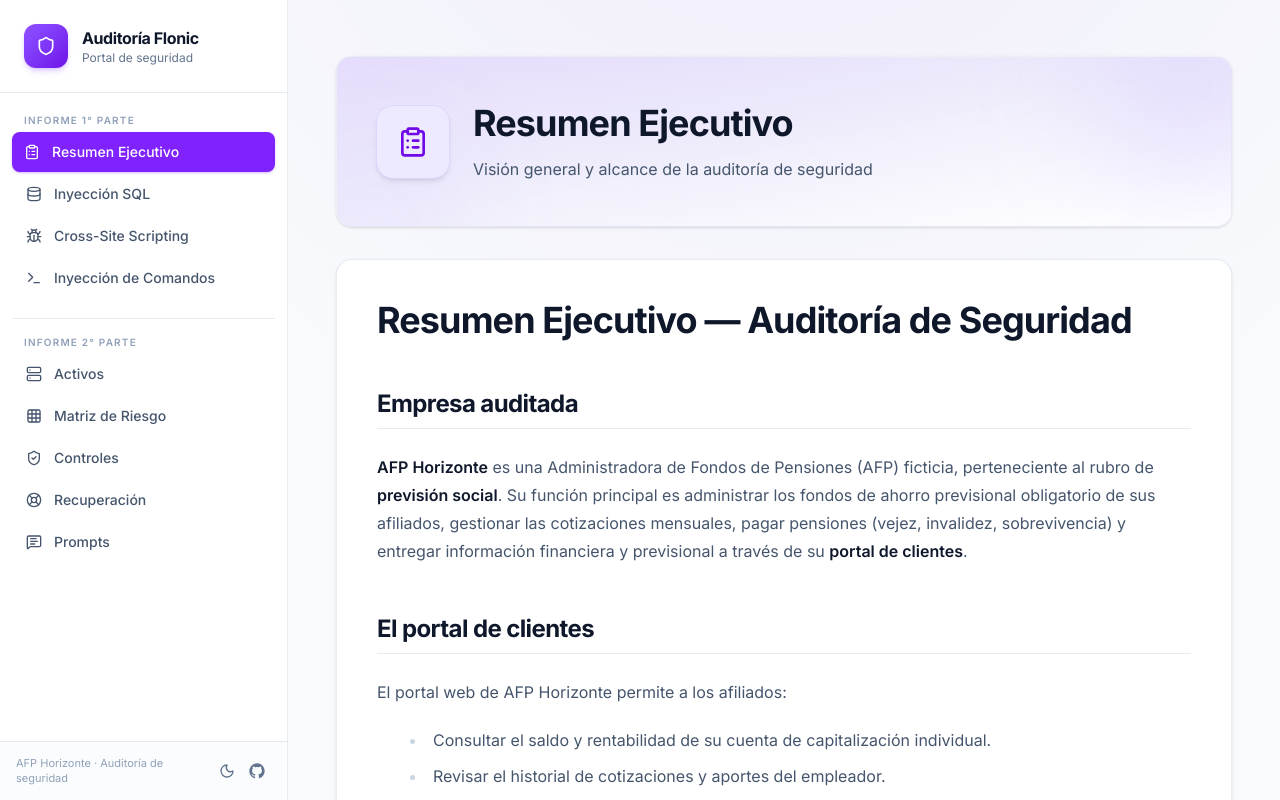
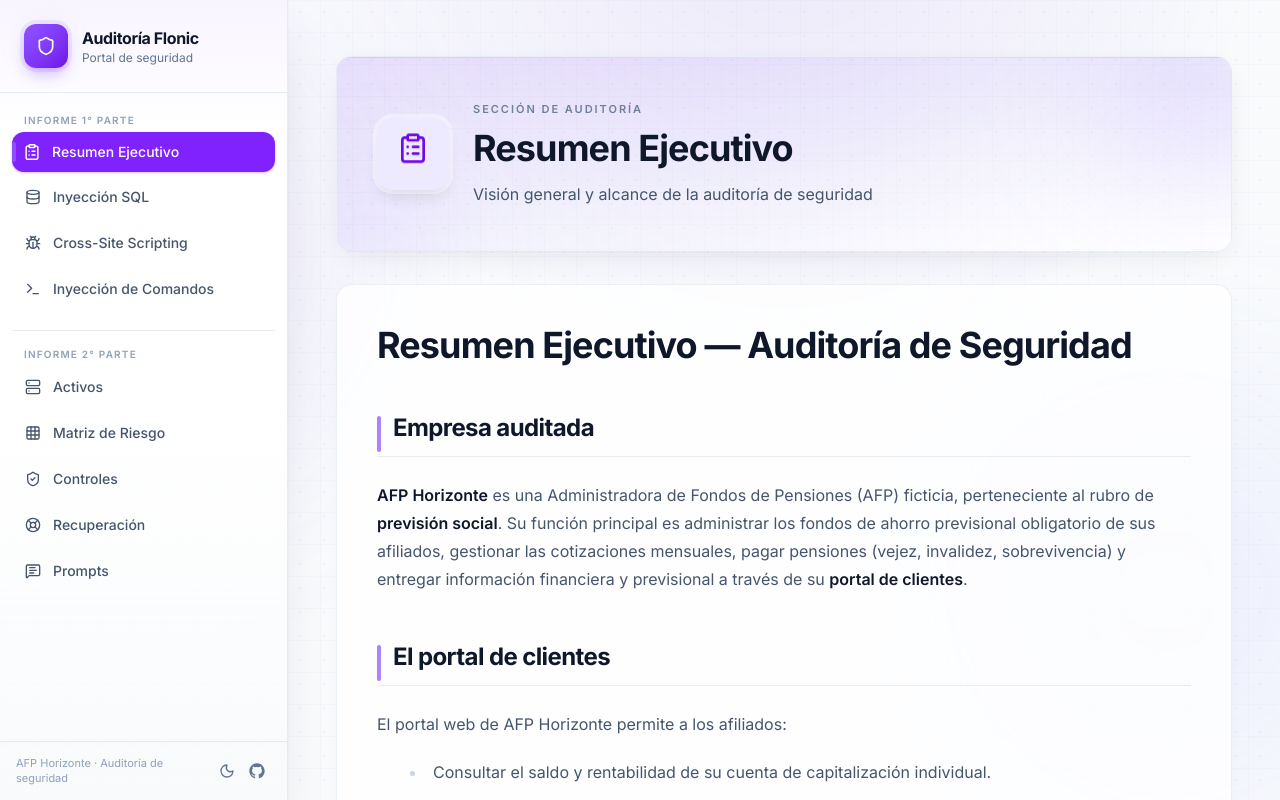
Before and after one commit to nicofloresm1-cell/auditoria_flonic, a React (Vite) app: page / in a window 1280 px wide. Shown: the top 800 px of the page. Built offline with nearby package versions, Linux system fonts and the light colour scheme.

Commit message:
se agregaron micro-interacciones a la pagina web, transiciones de color subes, sombras, barra de color y logo de pulso en la barra de navegacion

```diff
--- a/src/App.jsx
+++ b/src/App.jsx
@@ -32,16 +32,37 @@ function App() {
   }, [activePageId]);
 
   return (
-    <div className="flex min-h-screen flex-col bg-slate-50 text-slate-800 dark:bg-slate-950 dark:text-slate-100 lg:flex-row">
+    <div className="relative flex min-h-screen flex-col overflow-x-hidden bg-slate-50 text-slate-800 dark:bg-slate-950 dark:text-slate-100 lg:flex-row">
+      <div
+        className="pointer-events-none fixed inset-0 bg-grid-pattern opacity-60 dark:opacity-40"
+        aria-hidden="true"
+      />
+      <div
+        className="pointer-events-none fixed inset-0 hidden bg-dot-pattern opacity-50 sm:block"
+        aria-hidden="true"
+      />
+      <div
+        className="pointer-events-none fixed -left-32 top-0 hidden h-[320px] w-[320px] rounded-full bg-violet-400/10 blur-[100px] sm:block sm:h-[480px] sm:w-[480px] dark:bg-violet-600/15"
+        aria-hidden="true"
+      />
+      <div
+        className="pointer-events-none fixed -right-24 bottom-0 hidden h-[280px] w-[280px] rounded-full bg-indigo-400/8 blur-[90px] sm:block sm:h-[420px] sm:w-[420px] dark:bg-indigo-500/12"
+        aria-hidden="true"
+      />
+
       <Navigation activePageId={activePageId} onNavigate={setActivePageId} />
 
-      <main className="relative flex-1 overflow-x-hidden">
+      <main className="relative min-w-0 flex-1 overflow-x-hidden lg:ml-72">
         <div
-          className="pointer-events-none absolute inset-0 bg-[radial-gradient(ellipse_80%_50%_at_50%_-20%,rgba(124,58,237,0.08),transparent)] dark:bg-[radial-gradient(ellipse_80%_50%_at_50%_-20%,rgba(124,58,237,0.12),transparent)]"
+          className="pointer-events-none absolute inset-0 bg-[radial-gradient(ellipse_90%_60%_at_50%_-10%,rgba(124,58,237,0.1),transparent_55%)] dark:bg-[radial-gradient(ellipse_90%_60%_at_50%_-10%,rgba(124,58,237,0.16),transparent_55%)]"
           aria-hidden="true"
         />
         <div className="relative mx-auto w-full max-w-5xl px-4 py-8 sm:px-8 sm:py-10 lg:px-12 lg:py-14">
-          {ActivePage && <ActivePage />}
+          {ActivePage && (
+            <div key={activePageId} className="animate-page-enter">
+              <ActivePage />
+            </div>
+          )}
         </div>
       </main>
     </div>
--- a/src/components/layout/Navigation.jsx
+++ b/src/components/layout/Navigation.jsx
@@ -1,4 +1,4 @@
-import { useState } from "react";
+import { useState, useEffect } from "react";
 import { ACCENT_STYLES, PAGES } from "../../config/pages";
 import PageIcon from "../shared/PageIcon";
 import { Menu, Shield, X } from "lucide-react";
@@ -15,6 +15,13 @@ function GithubIcon({ className }) {
 export default function Navigation({ activePageId, onNavigate }) {
   const [mobileOpen, setMobileOpen] = useState(false);
 
+  useEffect(() => {
+    document.body.style.overflow = mobileOpen ? "hidden" : "";
+    return () => {
+      document.body.style.overflow = "";
+    };
+  }, [mobileOpen]);
+
   const handleNavigate = (pageId) => {
     onNavigate(pageId);
     setMobileOpen(false);
@@ -25,10 +32,10 @@ export default function Navigation({ activePageId, onNavigate }) {
     const styles = ACCENT_STYLES[accent];
 
     if (isActive) {
-      return `relative flex w-full items-center gap-3 rounded-lg px-3 py-2.5 text-sm font-medium transition-all duration-200 ${styles.active}`;
+      return `group relative flex w-full items-center gap-3 overflow-hidden rounded-xl px-3 py-2.5 text-sm font-medium shadow-sm transition-all duration-300 ${styles.active}`;
     }
 
-    return "relative flex w-full items-center gap-3 rounded-lg border-l-2 border-transparent px-3 py-2.5 text-sm font-medium text-slate-600 transition-all duration-200 hover:bg-white/80 hover:text-slate-900 dark:text-slate-400 dark:hover:bg-slate-800/60 dark:hover:text-slate-100";
+    return "group relative flex w-full items-center gap-3 rounded-xl border border-transparent px-3 py-2.5 text-sm font-medium text-slate-600 transition-all duration-300 hover:translate-x-0.5 hover:border-slate-200/80 hover:bg-white/90 hover:text-slate-900 hover:shadow-sm dark:text-slate-400 dark:hover:border-slate-700/60 dark:hover:bg-slate-800/70 dark:hover:text-slate-100";
   };
 
   const navItems = PAGES.map((page) => (
@@ -51,7 +58,16 @@ export default function Navigation({ activePageId, onNavigate }) {
         className={navLinkClass(page.id, page.accent)}
         aria-current={activePageId === page.id ? "page" : undefined}
       >
-        <PageIcon pageId={page.id} className="h-4 w-4 shrink-0" />
+        {activePageId === page.id && (
+          <span
+            className={`nav-active-bar ${ACCENT_STYLES[page.accent]?.activeBar ?? "bg-violet-500"}`}
+            aria-hidden="true"
+          />
+        )}
+        <PageIcon
+          pageId={page.id}
+          className={`h-4 w-4 shrink-0 transition-transform duration-300 ${activePageId === page.id ? "scale-110" : "group-hover:scale-110"}`}
+        />
         <span className="truncate">{page.title}</span>
       </button>
     </li>
@@ -59,9 +75,9 @@ export default function Navigation({ activePageId, onNavigate }) {
 
   return (
     <>
-      <div className="sticky top-0 z-40 flex items-center justify-between border-b border-slate-200/80 bg-white/90 px-4 py-3 shadow-sm backdrop-blur-xl dark:border-slate-700/80 dark:bg-slate-900/90 lg:hidden">
+      <div className="sticky top-0 z-40 flex items-center justify-between border-b border-slate-200/80 bg-white/85 px-4 py-3 shadow-[0_4px_24px_-12px_rgb(15_23_42/0.12)] backdrop-blur-xl dark:border-slate-700/80 dark:bg-slate-900/85 lg:hidden">
         <div className="flex items-center gap-2.5">
-          <div className="flex h-8 w-8 items-center justify-center rounded-lg bg-violet-100 text-violet-700 dark:bg-violet-900/50 dark:text-violet-300">
+          <div className="flex h-8 w-8 items-center justify-center rounded-lg bg-gradient-to-br from-violet-500 to-violet-700 text-white shadow-md shadow-violet-500/25">
             <Shield className="h-4 w-4" aria-hidden="true" />
           </div>
           <span className="text-sm font-semibold tracking-tight text-slate-900 dark:text-white">
@@ -94,37 +110,49 @@ export default function Navigation({ activePageId, onNavigate }) {
       )}
 
       <aside
-        className={`fixed inset-y-0 left-0 z-50 flex w-72 flex-col border-r border-slate-200/80 bg-white shadow-2xl shadow-slate-900/10 transition-transform duration-300 ease-out dark:border-slate-700/80 dark:bg-slate-900 dark:shadow-black/30 lg:sticky lg:top-0 lg:h-screen lg:translate-x-0 lg:shadow-none ${
-          mobileOpen ? "translate-x-0" : "-translate-x-full"
+        className={`fixed inset-y-0 left-0 z-50 flex h-svh w-[min(18rem,calc(100vw-1rem))] max-w-[85vw] flex-col border-r border-slate-200/80 bg-gradient-to-b from-white via-white to-slate-50/80 shadow-2xl shadow-slate-900/10 transition-transform duration-300 ease-out dark:border-slate-700/80 dark:from-slate-900 dark:via-slate-900 dark:to-slate-950/90 dark:shadow-black/30 lg:w-72 lg:max-w-none ${
+          mobileOpen ? "translate-x-0" : "-translate-x-full lg:translate-x-0"
         }`}
       >
-        <div className="hidden border-b border-slate-200/80 px-6 py-6 dark:border-slate-700/80 lg:block">
-          <div className="flex items-center gap-3.5">
-            <div className="flex h-11 w-11 items-center justify-center rounded-xl bg-gradient-to-br from-violet-500 to-violet-700 text-white shadow-md shadow-violet-500/25">
-              <Shield className="h-5 w-5" aria-hidden="true" />
+        <div className="pointer-events-none absolute inset-x-0 top-0 h-32 bg-gradient-to-b from-violet-500/[0.06] to-transparent dark:from-violet-500/10" aria-hidden="true" />
+
+        <div className="relative shrink-0 border-b border-slate-200/80 px-4 py-4 dark:border-slate-700/80 sm:px-6 sm:py-5 lg:px-6 lg:py-6">
+          <div className="flex items-center gap-3 sm:gap-3.5">
+            <div className="relative flex h-10 w-10 shrink-0 items-center justify-center rounded-xl bg-gradient-to-br from-violet-500 to-violet-700 text-white shadow-lg shadow-violet-500/30 ring-4 ring-violet-500/10 transition-transform duration-500 hover:scale-105 sm:h-11 sm:w-11">
+              <div className="absolute inset-0 animate-pulse-glow rounded-xl bg-violet-400/20 blur-md" aria-hidden="true" />
+              <Shield className="relative h-4 w-4 sm:h-5 sm:w-5" aria-hidden="true" />
             </div>
 
-            <div className="text-left">
-              <p className="text-base font-bold tracking-tight text-slate-900 dark:text-white">
+            <div className="min-w-0 text-left">
+              <p className="truncate text-sm font-bold tracking-tight text-slate-900 dark:text-white sm:text-base">
                 Auditoría Flonic
               </p>
-              <p className="text-xs text-slate-500 dark:text-slate-400">
+              <p className="text-[11px] text-slate-500 dark:text-slate-400 sm:text-xs">
                 Portal de seguridad
               </p>
             </div>
+
+            <button
+              type="button"
+              onClick={() => setMobileOpen(false)}
+              className="ml-auto rounded-lg p-2 text-slate-500 transition-colors hover:bg-slate-100 dark:text-slate-400 dark:hover:bg-slate-800 lg:hidden"
+              aria-label="Cerrar menú"
+            >
+              <X className="h-5 w-5" />
+            </button>
           </div>
         </div>
 
         <nav
-          className="flex-1 overflow-y-auto px-3 py-4"
+          className="relative min-h-0 flex-1 overflow-y-auto px-3 py-4"
           aria-label="Secciones de la auditoría"
         >
-          <ul className="space-y-0.5">{navItems}</ul>
+          <ul className="space-y-1">{navItems}</ul>
         </nav>
 
-        <footer className="border-t border-slate-200/80 bg-slate-50/50 px-4 py-3.5 dark:border-slate-700/80 dark:bg-slate-800/30">
-          <div className="flex items-center justify-between gap-2">
-            <p className="text-left text-[11px] leading-snug text-slate-400 dark:text-slate-500">
+        <footer className="shrink-0 border-t border-slate-200/80 bg-slate-50/50 px-3 py-3 dark:border-slate-700/80 dark:bg-slate-800/30 sm:px-4 sm:py-3.5">
+          <div className="flex flex-col gap-2 sm:flex-row sm:items-center sm:justify-between sm:gap-2">
+            <p className="text-left text-[10px] leading-snug text-slate-400 dark:text-slate-500 sm:text-[11px]">
               AFP Horizonte · Auditoría de seguridad
             </p>
             <div className="flex shrink-0 items-center gap-0.5">
--- a/src/components/layout/ThemeToggle.jsx
+++ b/src/components/layout/ThemeToggle.jsx
@@ -24,10 +24,14 @@ export default function ThemeToggle() {
     <button
       type="button"
       onClick={() => setIsDark((prev) => !prev)}
-      className="flex items-center gap-1.5 rounded-lg p-1.5 text-slate-500 transition-all duration-200 hover:bg-white hover:text-slate-900 focus-visible:outline-none focus-visible:ring-2 focus-visible:ring-violet-500/40 dark:text-slate-400 dark:hover:bg-slate-800 dark:hover:text-white"
+      className="group flex items-center gap-1.5 rounded-lg p-1.5 text-slate-500 transition-all duration-300 hover:scale-105 hover:bg-white hover:text-slate-900 hover:shadow-sm focus-visible:outline-none focus-visible:ring-2 focus-visible:ring-violet-500/40 dark:text-slate-400 dark:hover:bg-slate-800 dark:hover:text-white"
       aria-label={isDark ? "Cambiar a modo claro" : "Cambiar a modo oscuro"}
     >
-      {isDark ? <Sun className="h-4 w-4" aria-hidden="true" /> : <Moon className="h-4 w-4" aria-hidden="true" />}
+      {isDark ? (
+        <Sun className="h-4 w-4 rotate-0 transition-transform duration-500 group-hover:rotate-45" aria-hidden="true" />
+      ) : (
+        <Moon className="h-4 w-4 rotate-0 transition-transform duration-500 group-hover:-rotate-12" aria-hidden="true" />
+      )}
     </button>
   );
 }
--- a/src/components/shared/MarkdownLanding.jsx
+++ b/src/components/shared/MarkdownLanding.jsx
@@ -9,7 +9,7 @@ const markdownComponents = {
       <p className="mb-2 text-xs font-medium text-slate-400 dark:text-slate-500 sm:hidden">
         ← Desliza para ver la tabla completa →
       </p>
-      <div className="overflow-x-auto rounded-xl border border-slate-200/80 shadow-sm dark:border-slate-700/80">
+      <div className="overflow-x-auto rounded-xl border border-slate-200/80 shadow-[0_4px_20px_-8px_rgb(15_23_42/0.12)] transition-shadow duration-300 hover:shadow-[0_8px_28px_-10px_rgb(15_23_42/0.16)] dark:border-slate-700/80 dark:shadow-black/20">
         <table className="w-full min-w-[640px]">{children}</table>
       </div>
     </div>
@@ -24,36 +24,41 @@ export default function MarkdownLanding({ pageId, title, subtitle, accent, conte
   return (
     <article className="min-h-full">
       <header
-        className={`relative overflow-hidden rounded-2xl border border-slate-200/60 bg-gradient-to-br ${styles.hero} px-6 py-8 shadow-sm sm:px-10 sm:py-11 dark:border-slate-700/60`}
+        className={`group relative overflow-hidden rounded-2xl border border-slate-200/60 bg-gradient-to-br ${styles.hero} px-5 py-6 shadow-[0_8px_32px_-12px_rgb(15_23_42/0.12)] transition-shadow duration-500 hover:shadow-[0_16px_48px_-16px_rgb(15_23_42/0.18)] sm:px-10 sm:py-11 dark:border-slate-700/60 dark:shadow-[0_8px_32px_-12px_rgb(0_0_0/0.4)] dark:hover:shadow-[0_16px_48px_-16px_rgb(0_0_0/0.55)]`}
       >
+        <div className="pointer-events-none absolute inset-0 bg-grid-pattern opacity-[0.35] dark:opacity-20" aria-hidden="true" />
+        <div className="hero-shimmer-line pointer-events-none absolute inset-x-0 top-0 h-px opacity-70" aria-hidden="true" />
         <div
-          className={`pointer-events-none absolute -right-16 -top-16 h-48 w-48 rounded-full blur-3xl ${styles.glow}`}
+          className={`pointer-events-none absolute -right-16 -top-16 h-48 w-48 rounded-full blur-3xl animate-orb-drift ${styles.glow}`}
           aria-hidden="true"
         />
         <div
-          className={`pointer-events-none absolute -bottom-20 -left-10 h-40 w-40 rounded-full blur-3xl ${styles.glow} opacity-60`}
+          className={`pointer-events-none absolute -bottom-20 -left-10 h-40 w-40 rounded-full blur-3xl opacity-60 animate-orb-drift-reverse ${styles.glow}`}
           aria-hidden="true"
         />
 
         <div className="relative z-10 flex flex-col gap-5 sm:flex-row sm:items-center sm:gap-6">
-          <div className={`flex h-[4.5rem] w-[4.5rem] shrink-0 items-center justify-center rounded-2xl shadow-md ${styles.icon}`}>
-            <PageIcon pageId={pageId} className="h-8 w-8" />
+          <div className={`animate-fade-in-up flex h-16 w-16 shrink-0 items-center justify-center rounded-2xl shadow-lg ring-4 ring-white/40 transition-transform duration-500 group-hover:scale-105 sm:h-[4.5rem] sm:w-[4.5rem] dark:ring-slate-800/40 ${styles.icon}`}>
+            <PageIcon pageId={pageId} className="h-7 w-7 animate-float sm:h-8 sm:w-8" />
           </div>
-          <div className="text-left">
-            <h1 className="text-3xl font-bold tracking-tight text-slate-900 dark:text-white sm:text-[2.25rem] sm:leading-tight">
+          <div className="animate-fade-in-up delay-100 min-w-0 text-left">
+            <p className="mb-2 text-[10px] font-semibold uppercase tracking-[0.14em] text-slate-500/90 sm:text-[11px] sm:tracking-[0.18em] dark:text-slate-400">
+              Sección de auditoría
+            </p>
+            <h1 className="text-2xl font-bold tracking-tight text-slate-900 dark:text-white sm:text-3xl sm:leading-tight md:text-[2.25rem]">
               {title}
             </h1>
-            <p className="mt-2.5 max-w-2xl text-base leading-relaxed text-slate-600 dark:text-slate-300">
+            <p className="mt-2 max-w-2xl text-sm leading-relaxed text-slate-600 sm:mt-2.5 sm:text-base dark:text-slate-300">
               {subtitle}
             </p>
           </div>
         </div>
       </header>
 
-      <section className="mt-6 rounded-2xl border border-slate-200/80 bg-white p-6 shadow-sm sm:mt-8 sm:p-10 dark:border-slate-700/80 dark:bg-slate-900/60 dark:shadow-none">
+      <section className="glass-panel animate-fade-in-up delay-200 mt-5 rounded-2xl p-4 sm:mt-8 sm:p-6 md:p-10">
         {isEmpty ? (
           <div className="flex flex-col items-center justify-center py-20 text-center">
-            <div className={`mb-5 flex h-16 w-16 items-center justify-center rounded-2xl ${styles.icon}`}>
+            <div className={`mb-5 flex h-16 w-16 animate-float items-center justify-center rounded-2xl shadow-md ring-4 ring-slate-100/80 dark:ring-slate-800/60 ${styles.icon}`}>
               <PageIcon pageId={pageId} className="h-8 w-8 opacity-60" />
             </div>
             <p className="text-xl font-semibold tracking-tight text-slate-600 dark:text-slate-300">
--- a/src/index.css
+++ b/src/index.css
@@ -5,6 +5,65 @@
 @source "../src/**/*.{js,jsx}";
 
 @custom-variant dark (&:where(.dark, .dark *));
+
+@keyframes fade-in-up {
+  from {
+    opacity: 0;
+    transform: translateY(18px);
+  }
+  to {
+    opacity: 1;
+    transform: translateY(0);
+  }
+}
+
+@keyframes fade-in {
+  from { opacity: 0; }
+  to { opacity: 1; }
+}
+
+@keyframes slide-in-right {
+  from {
+    opacity: 0;
+    transform: translateX(-12px);
+  }
+  to {
+    opacity: 1;
+    transform: translateX(0);
+  }
+}
+
+@keyframes float-soft {
+  0%, 100% { transform: translateY(0); }
+  50% { transform: translateY(-6px); }
+}
+
+@keyframes pulse-glow {
+  0%, 100% { opacity: 0.45; transform: scale(1); }
+  50% { opacity: 0.75; transform: scale(1.08); }
+}
+
+@keyframes shimmer {
+  0% { background-position: -200% center; }
+  100% { background-position: 200% center; }
+}
+
+@keyframes orb-drift {
+  0%, 100% { transform: translate(0, 0) scale(1); }
+  33% { transform: translate(8px, -12px) scale(1.05); }
+  66% { transform: translate(-6px, 6px) scale(0.97); }
+}
+
+@keyframes page-enter {
+  from {
+    opacity: 0;
+    transform: translateY(14px) scale(0.992);
+  }
+  to {
+    opacity: 1;
+    transform: translateY(0) scale(1);
+  }
+}
 
 @layer base {
   *,
@@ -54,19 +113,105 @@
   ::-webkit-scrollbar-thumb:hover {
     @apply bg-slate-400 dark:bg-slate-500;
   }
+
+  @media (prefers-reduced-motion: reduce) {
+    *, *::before, *::after {
+      animation-duration: 0.01ms !important;
+      animation-iteration-count: 1 !important;
+      transition-duration: 0.01ms !important;
+    }
+  }
 }
 
 @layer components {
+  .animate-page-enter {
+    animation: page-enter 0.55s cubic-bezier(0.22, 1, 0.36, 1) both;
+  }
+
+  .animate-fade-in-up {
+    animation: fade-in-up 0.65s cubic-bezier(0.22, 1, 0.36, 1) both;
+  }
+
+  .animate-fade-in {
+    animation: fade-in 0.5s ease both;
+  }
+
+  .animate-slide-in {
+    animation: slide-in-right 0.45s cubic-bezier(0.22, 1, 0.36, 1) both;
+  }
+
+  .animate-float {
+    animation: float-soft 4s ease-in-out infinite;
+  }
+
+  .animate-pulse-glow {
+    animation: pulse-glow 5s ease-in-out infinite;
+  }
+
+  .animate-orb-drift {
+    animation: orb-drift 12s ease-in-out infinite;
+  }
+
+  .animate-orb-drift-reverse {
+    animation: orb-drift 14s ease-in-out infinite reverse;
+  }
+
+  .delay-100 { animation-delay: 100ms; }
+  .delay-200 { animation-delay: 200ms; }
+  .delay-300 { animation-delay: 300ms; }
+  .delay-400 { animation-delay: 400ms; }
+
+  .bg-grid-pattern {
+    background-image:
+      linear-gradient(to right, rgb(148 163 184 / 0.07) 1px, transparent 1px),
+      linear-gradient(to bottom, rgb(148 163 184 / 0.07) 1px, transparent 1px);
+    background-size: 32px 32px;
+  }
+
+  .dark .bg-grid-pattern {
+    background-image:
+      linear-gradient(to right, rgb(148 163 184 / 0.04) 1px, transparent 1px),
+      linear-gradient(to bottom, rgb(148 163 184 / 0.04) 1px, transparent 1px);
+  }
+
+  .bg-dot-pattern {
+    background-image: radial-gradient(rgb(124 58 237 / 0.12) 1px, transparent 1px);
+    background-size: 24px 24px;
+  }
+
+  .dark .bg-dot-pattern {
+    background-image: radial-gradient(rgb(124 58 237 / 0.08) 1px, transparent 1px);
+  }
+
+  .glass-panel {
+    @apply border border-slate-200/70 bg-white/80 shadow-lg shadow-slate-900/[0.04] backdrop-blur-xl dark:border-slate-700/60 dark:bg-slate-900/70 dark:shadow-black/20;
+  }
+
+  .hero-shimmer-line {
+    background: linear-gradient(
+      90deg,
+      transparent 0%,
+      rgb(124 58 237 / 0.35) 50%,
+      transparent 100%
+    );
+    background-size: 200% 100%;
+    animation: shimmer 4s ease-in-out infinite;
+  }
+
+  .nav-active-bar {
+    @apply absolute left-0 top-1/2 h-5 w-1 -translate-y-1/2 rounded-full transition-all duration-300;
+  }
+
   .md-content h1 {
-    @apply mb-5 text-2xl font-bold tracking-tight text-slate-900 dark:text-white sm:text-3xl;
+    @apply mb-5 scroll-mt-24 text-2xl font-bold tracking-tight text-slate-900 dark:text-white sm:text-3xl;
   }
 
   .md-content h2 {
-    @apply mb-4 mt-10 border-b border-slate-200/80 pb-2 text-xl font-semibold tracking-tight text-slate-800 dark:border-slate-700/80 dark:text-slate-100;
+    @apply relative mb-4 mt-10 scroll-mt-24 border-b border-slate-200/80 pb-3 pl-4 text-xl font-semibold tracking-tight text-slate-800 before:absolute before:left-0 before:top-1 before:h-[calc(100%-0.5rem)] before:w-1 before:rounded-full before:bg-gradient-to-b before:from-violet-400 before:to-violet-600/60 dark:border-slate-700/80 dark:text-slate-100 dark:before:from-violet-500 dark:before:to-violet-400/50;
   }
 
   .md-content h3 {
-    @apply mb-3 mt-7 text-lg font-semibold tracking-tight text-slate-800 dark:text-slate-100;
+    @apply mb-3 mt-7 scroll-mt-24 text-lg font-semibold tracking-tight text-slate-800 dark:text-slate-100;
   }
 
   .md-content p {
@@ -99,11 +244,16 @@
   }
 
   .md-content code {
-    @apply rounded-md border border-slate-200/80 bg-slate-100/80 px-1.5 py-0.5 font-mono text-[0.85em] text-violet-700 dark:border-slate-600/80 dark:bg-slate-800 dark:text-violet-300;
+    @apply rounded-md border border-slate-200/80 bg-slate-100/80 px-1.5 py-0.5 font-mono text-[0.85em] text-violet-700 transition-colors duration-200 dark:border-slate-600/80 dark:bg-slate-800 dark:text-violet-300;
   }
 
   .md-content pre {
-    @apply mb-5 overflow-x-auto rounded-xl border border-slate-800/20 bg-slate-900 p-4 text-sm leading-relaxed text-slate-100 shadow-inner;
+    @apply relative mb-5 overflow-x-auto rounded-xl border border-slate-800/30 bg-gradient-to-br from-slate-900 via-slate-900 to-slate-800 p-4 text-sm leading-relaxed text-slate-100 shadow-[inset_0_1px_0_rgb(255_255_255/0.06),0_8px_24px_-8px_rgb(0_0_0/0.4)];
+  }
+
+  .md-content pre::before {
+    content: "";
+    @apply pointer-events-none absolute inset-x-0 top-0 h-8 rounded-t-xl bg-gradient-to-b from-white/[0.04] to-transparent;
   }
 
   .md-content pre code {
@@ -111,7 +261,7 @@
   }
 
   .md-content blockquote {
-    @apply my-5 rounded-r-lg border-l-4 border-violet-400/80 bg-violet-50/50 py-2 pl-4 pr-3 italic text-slate-600 dark:border-violet-500/60 dark:bg-violet-950/20 dark:text-slate-400;
+    @apply relative my-5 overflow-hidden rounded-r-xl border-l-4 border-violet-400/80 bg-gradient-to-r from-violet-50/80 to-transparent py-3 pl-5 pr-4 italic text-slate-600 shadow-sm dark:border-violet-500/60 dark:from-violet-950/30 dark:to-transparent dark:text-slate-400;
   }
 
   .md-content a {
@@ -127,15 +277,15 @@
   }
 
   .md-content thead {
-    @apply bg-slate-100/80 dark:bg-slate-800/80;
+    @apply bg-gradient-to-r from-slate-100 via-slate-50 to-slate-100 dark:from-slate-800 dark:via-slate-800/90 dark:to-slate-800;
   }
 
   .md-content th {
-    @apply border-b border-slate-200 px-4 py-3 text-left text-xs font-semibold uppercase tracking-wider text-slate-600 dark:border-slate-600 dark:text-slate-300;
+    @apply border-b border-slate-200/90 px-2 py-2.5 text-left text-[10px] font-semibold uppercase tracking-wider text-slate-600 sm:px-4 sm:py-3.5 sm:text-xs dark:border-slate-600 dark:text-slate-300;
   }
 
   .md-content td {
-    @apply border-b border-slate-100 px-4 py-3 text-slate-700 dark:border-slate-700/80 dark:text-slate-300;
+    @apply border-b border-slate-100 px-2 py-2.5 text-xs text-slate-700 transition-colors duration-200 sm:px-4 sm:py-3.5 sm:text-sm dark:border-slate-700/80 dark:text-slate-300;
   }
 
   .md-content tbody tr:last-child td {
@@ -143,6 +293,18 @@
   }
 
   .md-content tbody tr {
-    @apply transition-colors hover:bg-slate-50/80 dark:hover:bg-slate-800/40;
+    @apply transition-all duration-200 hover:bg-violet-50/40 hover:shadow-[inset_3px_0_0_rgb(139_92_246/0.5)] dark:hover:bg-violet-950/15;
+  }
+
+  .md-content ul li,
+  .md-content ol li {
+    @apply transition-transform duration-200;
+  }
+
+  @media (hover: hover) {
+    .md-content ul li:hover,
+    .md-content ol li:hover {
+      @apply translate-x-0.5;
+    }
   }
 }
```
